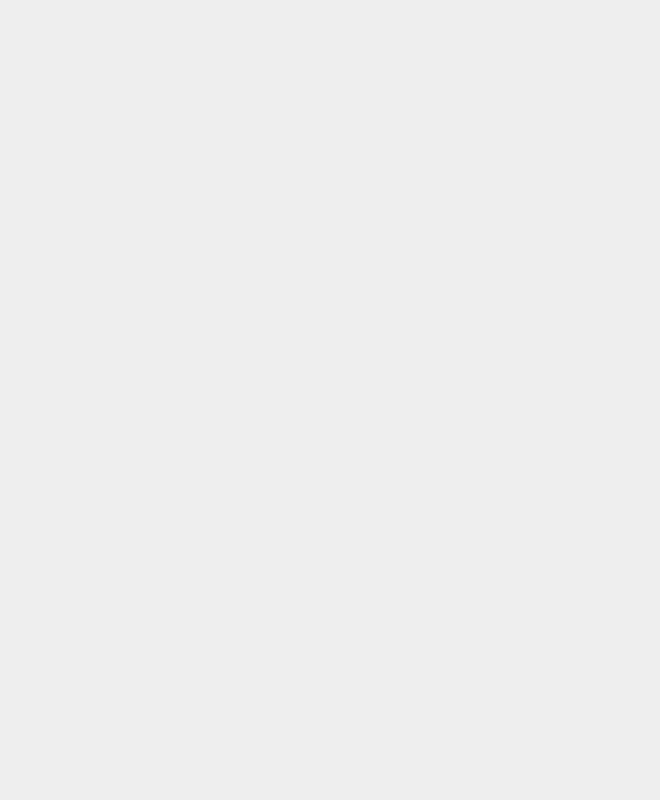
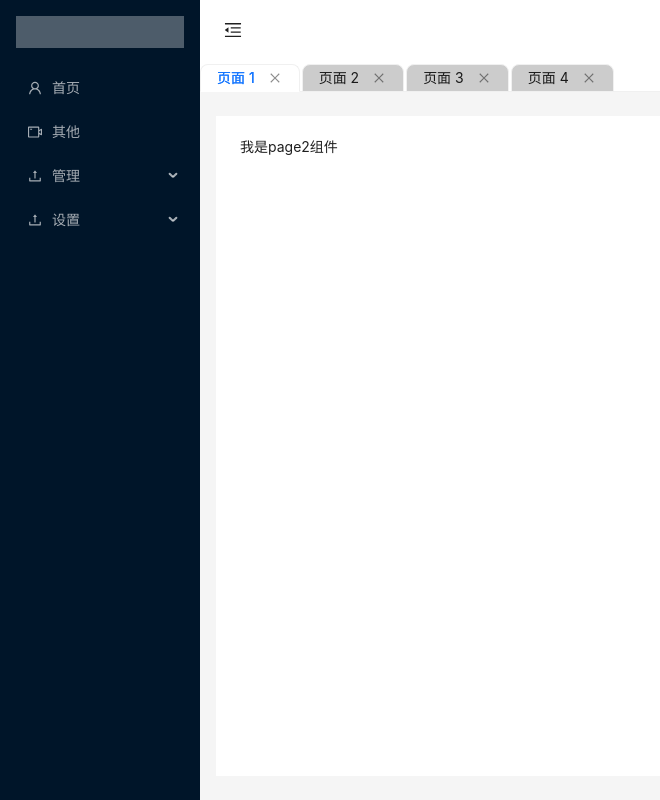
Before and after one commit to peihaodong1120/React-Vite-Admin, a React (Vite) app: page /system/system2/Page2-1 in a window 1280 px wide. Before the commit this address had no page. Shown: the whole page, without its empty margins (0-660 px from the left). Built offline with nearby package versions, Linux system fonts and the light colour scheme.

Commit message:
feat：递归找子类的父类

```diff
--- a/src/Layout/components/menu.tsx
+++ b/src/Layout/components/menu.tsx
@@ -37,35 +37,67 @@ const list: MenuProps['items'] = [
     ]),
     getItem('设置', 'system', <UploadOutlined />, [
         getItem('设置1', '/system/system1'),
-        getItem('设置2', '/system/system2')
+        getItem('设置2', 'system2', null, [
+          getItem('设置2-1', '/system/system2/page2-1'),
+        ])
     ]),
 ]
+
+// 通过当前key找到父级的key， 没有父级，他会返回undefind
+function getFirstOpenKeys(key:string, arr: any[]): string | undefined {
+   let res
+   for(let i = 0; i < arr.length; i++) {
+    //  有children
+    if (arr[i].children && arr[i].children.length > 0 ) {
+      // key与children中的元素的key有相等， 则返回父key
+      if (arr[i].children.find((item:{key:string}) => item.key === key)) {
+        res = arr[i].key
+        return res
+      }else {
+        // 没有，递归继续找
+        res =  getFirstOpenKeys(key,arr[i].children)
+        if (res) {
+          return res
+        }
+      }
+    }
+   }
+   // 都没有，返回undefined
+   return res
+}
 
 
 const SiderMenu =() =>{
     const currentRoute = useLocation() // 当前路由信息
     const [menuList] = useState(list) // 菜单列表数据
-    const [defaultSelectedKeys] = useState([currentRoute.pathname]) // 默认选中的菜单
-    const [defaultOpenKeys] = useState(['admin']) // 默认展开菜单
+    // 要想做到在二级菜单时刷新页面，默认也能展开菜单。每次刷新拿到当前展开菜单的父级key
     const [openKeys, setOpenKeys] = useState(['']) // 默认展开菜单
+    let firstOpenKey  = getFirstOpenKeys(currentRoute.pathname, menuList) || currentRoute.pathname
+
+    useEffect(() =>{
+      setOpenKeys([firstOpenKey])
+    }, [])
+    console.log();
+
+    // 使用hook进行编程式路由导航
     const navigateTo = useNavigate()
     // 点击菜单跳转
     const handleMenuClick = (e:{key:string}) =>{
         navigateTo(e.key as string)
     }
     // 菜单展开收缩
-    const handleOpenChange = (openKeys:string[]) =>{
+    const handleOpenChange = (keys:string[]) =>{
       // 最新展开时菜单永远在数组的最后一个元素，点击的时候，删除第一个元素就实现了，只保持当前菜单是展开的
-      openKeys.shift()
-      setOpenKeys(openKeys)
+      // if (openKeys.length > 1) openKeys.shift()
+      // console.log('菜单展开收缩',openKeys);
+      setOpenKeys(keys)
     }
 
     return (
         <Menu
         theme="dark"
         mode="inline"
-        defaultOpenKeys={defaultOpenKeys}  // 默认展开菜单
-        defaultSelectedKeys={defaultSelectedKeys} // 默认选中的菜单
+        defaultSelectedKeys={[currentRoute.pathname]} // 默认选中的菜单
         openKeys={openKeys} // 当前展开的 SubMenu 菜单项 key 数组
         items={menuList} // 菜单列表数据
         onClick={(e)=>{handleMenuClick(e)}} // 菜单点击
--- a/src/main.tsx
+++ b/src/main.tsx
@@ -21,9 +21,9 @@ import {BrowserRouter} from 'react-router-dom'
 // 主组件， 编程式路由写法
 import App from './App'
 ReactDOM.createRoot(document.getElementById('root') as HTMLElement).render(
-  <React.StrictMode>
+  // <React.StrictMode>
     <BrowserRouter>
       <App />
     </BrowserRouter>
-  </React.StrictMode>,
+  // </React.StrictMode>,
 )
--- a/src/router/index.tsx
+++ b/src/router/index.tsx
@@ -7,7 +7,7 @@ const About = lazy(()=>import('@/views/About'))
 const Admin1 = lazy(()=>import('@/views/Admin/Admin1'))
 const Admin2 = lazy(()=>import('@/views/Admin/Admin2'))
 const System1 = lazy(()=>import('@/views/System/System1'))
-const System2 = lazy(()=>import('@/views/System/System2'))
+const Page2 = lazy(()=>import('@/views/System/System2-Page'))
 
 import MainLayout from '@/Layout/index'
 import Loading from '@/components/Loading'
@@ -54,8 +54,8 @@ const routers = [
                 element: lazyComponent(<System1/>)
             },
             {
-                path:'/system/system2',
-                element: lazyComponent(<System2/>)
+                path:'/system/system2/Page2-1',
+                element: lazyComponent(<Page2/>)
             }
         ]
     },
--- /dev/null
+++ b/src/views/System/System2-Page/index.tsx
@@ -0,0 +1,12 @@
+
+const Page2 = () =>{
+    return(
+        <div className="page2">
+            <h1>
+                我是page2组件
+            </h1>
+        </div>
+    )
+}
+
+export default Page2
```
